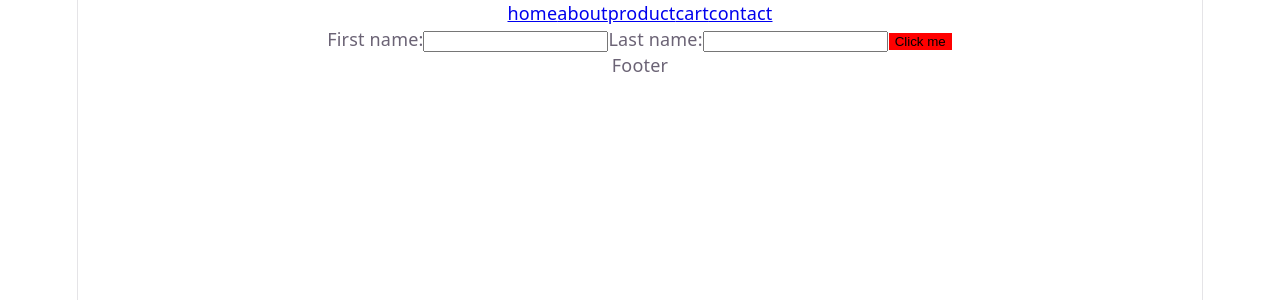
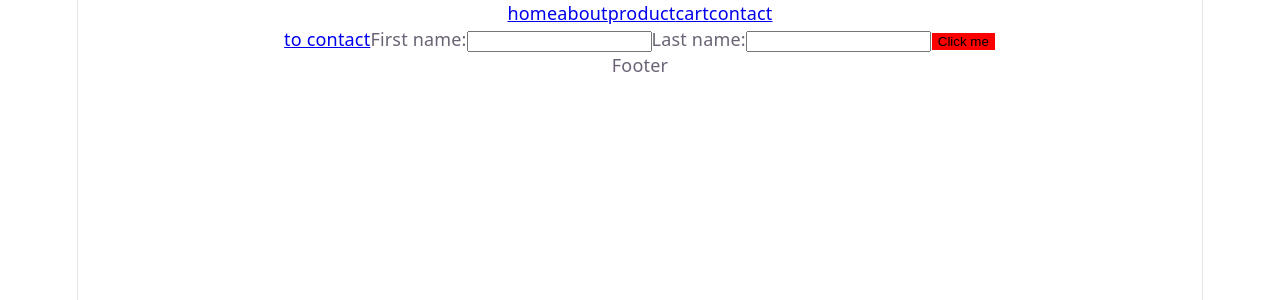
Before and after one commit to pratikkakani080/react_09_09, a React (Vite) app: page /about in a window 1280 px wide. Shown: the top 300 px of the page. Built offline with nearby package versions, Linux system fonts and the light colour scheme.

Commit message:
add: url search params

```diff
--- a/src/modules/about/index.tsx
+++ b/src/modules/about/index.tsx
@@ -1,12 +1,15 @@
 import React from "react";
 import Button from "../../components/button";
+import { NavLink } from "react-router";
 
 function About() {
+  const data = 'data from about'
   const handleSubmit = () => {
     console.log("form submitted");
   };
   return (
     <div>
+      <NavLink to={`/contact?data1=${data}&data2=${'data pro'}&data3=${'data pro max'}`} >to contact</NavLink>
       <label htmlFor="fName">First name:</label>
       <input
         type="text"
--- a/src/modules/contact/index.tsx
+++ b/src/modules/contact/index.tsx
@@ -1,9 +1,19 @@
 import React from 'react'
+import { data, useSearchParams } from 'react-router';
 
 function Contact() {
+  const [searchParams] = useSearchParams()
+  const data1 = searchParams.get('data1')
+  const data2 = searchParams.get('data2')
+  const data3 = searchParams.get('data3')
+  console.log(data1, '=====', data2, '========', data3);
+
   return (
     <div>
-      Contact
+      Contact <br/>
+      {data1} <br/>
+      {data2} <br/>
+      {data3}
     </div>
   )
 }
```
Also changed, not shown: 1 other file (tests, documents, lock files or other folders).
